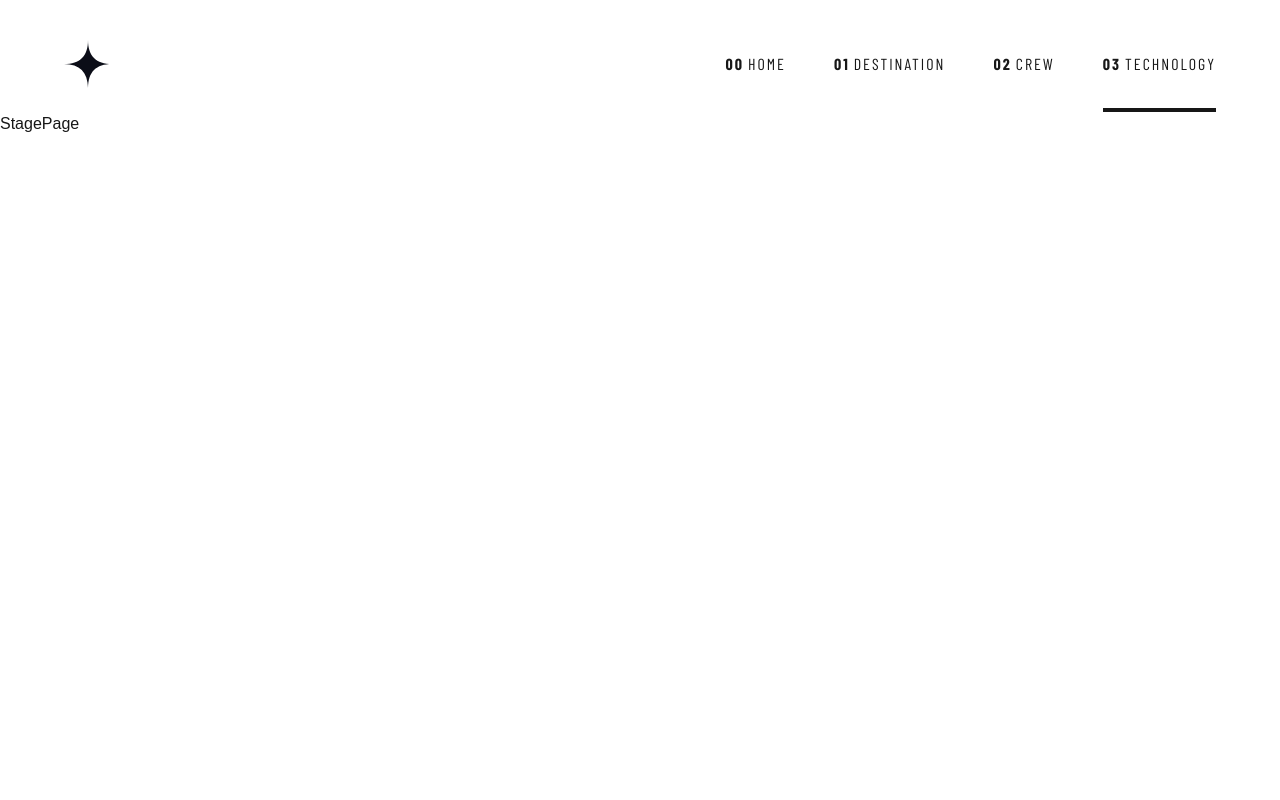
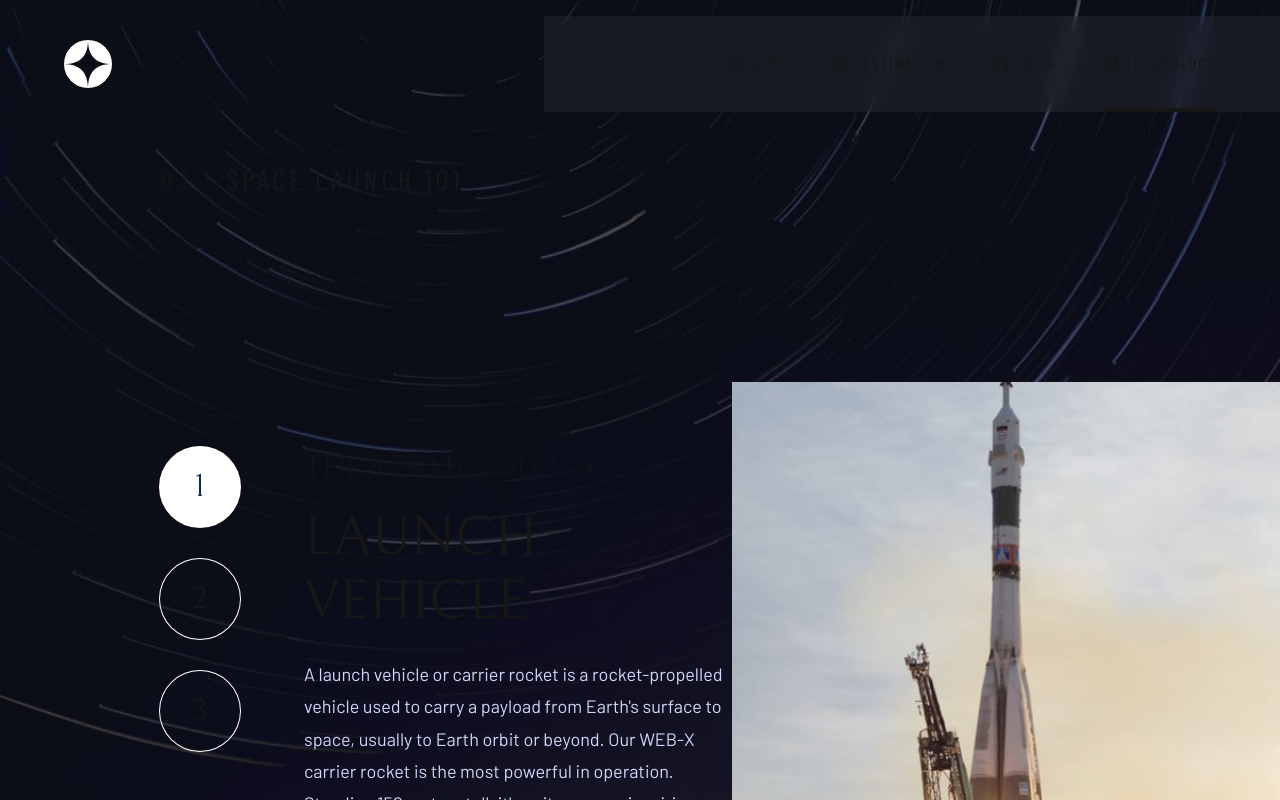
Before and after one commit to ozematt/Space-tourism_Next.js, a Next.js app: page /technology/stageOne in a window 1280 px wide. Shown: the top 800 px of the page. Built offline with nearby package versions, Linux system fonts and the light colour scheme.

Commit message:
added technology section

```diff
--- a/src/app/technology/[stage]/page.tsx
+++ b/src/app/technology/[stage]/page.tsx
@@ -1,5 +1,49 @@
-const StagePage = () => {
-  return <div>StagePage</div>;
+import { SectionBackground, SectionTitle, TechnologyInfo } from "@/components";
+import { TechnologyStage, technologyStage, technologyStageArr } from "@/data";
+import Image from "next/image";
+import Link from "next/link";
+
+type StagePageProps = {
+  params: Promise<{ stage: TechnologyStage }>;
+};
+
+const StagePage = async ({ params }: StagePageProps) => {
+  const stage = (await params).stage;
+
+  return (
+    <section className="h-screen">
+      <SectionBackground />
+      <div className="mx-10 my-6 sm:my-12 lg:mx-40">
+        <SectionTitle number="03" name="space launch 101" />
+      </div>{" "}
+      <div className="flex justify-between">
+        {/* stage */}
+        <div className="ml-40 flex xl:pt-50">
+          {" "}
+          <div className="space-y-8 pr-16">
+            {technologyStageArr.map((link, index) => (
+              <Link
+                href={`/technology/${link}`}
+                key={index}
+                className={` ${stage === link ? "bg-white text-blue-950" : ""} font-bellefair grid size-20 cursor-pointer place-items-center rounded-full text-[32px] ring-1 ring-white transition-all duration-300 ease-in-out hover:bg-white hover:text-blue-950`}
+              >
+                {index + 1}
+              </Link>
+            ))}
+          </div>
+          <TechnologyInfo stage={stage} />
+        </div>
+
+        <Image
+          src={technologyStage[stage].imagePortrait}
+          alt="space rocket image"
+          width={608}
+          height={600}
+          className="object-contain"
+        />
+      </div>
+    </section>
+  );
 };
 
 export default StagePage;
--- a/src/components/SectionBackground.tsx
+++ b/src/components/SectionBackground.tsx
@@ -2,7 +2,7 @@
 import { backgroundImages } from "@/data";
 import { usePathname } from "next/navigation";
 
-type PageKeys = "home" | "destination" | "crew" | "technology";
+export type PageKeys = keyof typeof backgroundImages;
 
 const SectionBackground = () => {
   const pathname = usePathname();
--- /dev/null
+++ b/src/components/TechnologyInfo.tsx
@@ -0,0 +1,23 @@
+import { TechnologyStage, technologyStage } from "@/data";
+
+type TechnologyInfoProps = {
+  stage: TechnologyStage;
+};
+
+const TechnologyInfo = ({ stage }: TechnologyInfoProps) => {
+  return (
+    <div className="w-full max-w-[491px] text-center xl:h-[630px] xl:text-left">
+      <h4 className="font-bellefair text-lg uppercase opacity-50 sm:text-2xl xl:text-[32px]">
+        the terminology...
+      </h4>
+      <h2 className="font-bellefair text-2xl uppercase sm:pt-4 sm:text-[40px] sm:leading-[46px] xl:text-[56px] xl:leading-16">
+        {technologyStage[stage].title}
+      </h2>
+      <p className="text-space-blue font-barlow pt-6 text-[15px] leading-[180%] sm:text-lg">
+        {technologyStage[stage].description}
+      </p>
+    </div>
+  );
+};
+
+export default TechnologyInfo;
--- a/src/components/index.ts
+++ b/src/components/index.ts
@@ -14,7 +14,9 @@ export { default as SectionBackground } from "./SectionBackground";
 export { default as CrewMember } from "./CrewMember";
 export { default as CrewMemberInfo } from "./CrewMemberInfo";
 export { default as CrewNavbar } from "./CrewNavbar";
+export { default as TechnologyInfo } from "./TechnologyInfo";
 
 export type { DestinationProps, PlanetName } from "./Destination";
 export type { CrewMemberProps, CrewMemberName } from "./CrewMember";
 export type { NavLinkProps } from "./NavLink";
+export type { PageKeys } from "./SectionBackground";
--- a/src/data/backgroundImages.ts
+++ b/src/data/backgroundImages.ts
@@ -1,5 +1,3 @@
-export type BackgroundImages = keyof typeof backgroundImages;
-
 export const backgroundImages = {
   home: {
     desktop: "/home/background-home-desktop.jpg",
@@ -21,6 +19,8 @@ export const backgroundImages = {
     tablet: "/technology/background-technology-tablet.jpg",
     mobile: "/technology/background-technology-mobile.jpg",
   },
-};
+} as const;
 
 export const backgroundImagesArr = Object.keys(backgroundImages);
+
+export type BackgroundImages = keyof typeof backgroundImages;
--- a/src/data/index.ts
+++ b/src/data/index.ts
@@ -2,3 +2,4 @@ export * from "./navLinks";
 export * from "./planets";
 export * from "./crew";
 export * from "./backgroundImages";
+export * from "./technology";
--- a/src/data/navLinks.ts
+++ b/src/data/navLinks.ts
@@ -13,6 +13,6 @@ export const navLinks = [
   },
   {
     name: "TECHNOLOGY",
-    href: "/technology",
+    href: "/technology/stageOne",
   },
 ] as const;
--- /dev/null
+++ b/src/data/technology.ts
@@ -0,0 +1,27 @@
+export const technologyStage = {
+  stageOne: {
+    title: "LAUNCH VEHICLE",
+    description:
+      "A launch vehicle or carrier rocket is a rocket-propelled vehicle used to carry a payload from Earth's surface to space, usually to Earth orbit or beyond. Our WEB-X carrier rocket is the most powerful in operation. Standing 150 metres tall, it's quite an awe-inspiring sight on the launch pad!",
+    imagePortrait: "/technology/image-launch-vehicle-portrait.jpg",
+    imageLandscape: "/technology/image-launch-vehicle-landscape.jpg",
+  },
+  stageTwo: {
+    title: "SPACEPORT",
+    description:
+      "A spaceport or cosmodrome is a site for launching (or receiving) spacecraft, by analogy to the seaport for ships or airport for aircraft. Based in the famous Cape Canaveral, our spaceport is ideally situated to take advantage of the Earth’s rotation for launch.",
+    imagePortrait: "/technology/image-spaceport-portrait.jpg",
+    imageLandscape: "/technology/image-spaceport-landscape.jpg",
+  },
+  stageThree: {
+    title: "SPACE CAPSULE",
+    description:
+      "A space capsule is an often-crewed spacecraft that uses a blunt-body reentry capsule to reenter the Earth's atmosphere without wings. Our capsule is where you'll spend your time during the flight. It includes a space gym, cinema, and plenty of other activities to keep you entertained.",
+    imagePortrait: "/technology/image-space-capsule-portrait.jpg",
+    imageLandscape: "/technology/image-space-capsule-landscape.jpg",
+  },
+};
+
+export const technologyStageArr = Object.keys(technologyStage);
+
+export type TechnologyStage = keyof typeof technologyStage;
```
